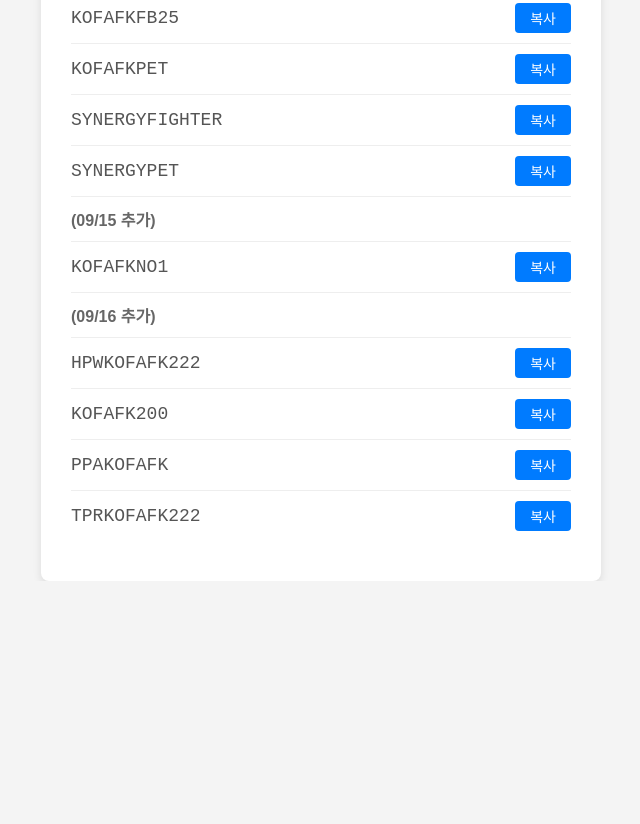
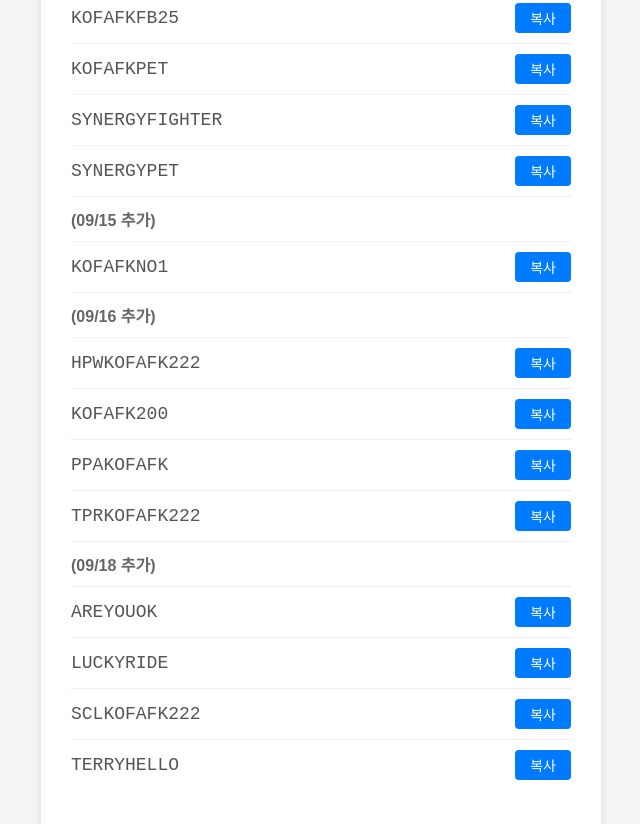
Before and after one commit to Niezel/coupon-page, a plain HTML site: page index.html in a window 1280 px wide. Shown: the part 1677-2501 px from the top of the page, without its empty margins (319-959 px from the left). Before the commit the page ends 2258 px from the top, so only its background shows below. Drawn offline with Linux system fonts and the light colour scheme.

Commit message:
Update index.html

```diff
--- a/index.html
+++ b/index.html
@@ -173,9 +173,29 @@
                 <span class="code-text">TPRKOFAFK222</span>
                 <button class="copy-btn">복사</button>
             </li>
+            <li class="date-divider">
+                (09/18 추가)
+            </li>
+            <li>
+                <span class="code-text">AREYOUOK</span>
+                <button class="copy-btn">복사</button>
+            </li>
+            <li>
+                <span class="code-text">LUCKYRIDE</span>
+                <button class="copy-btn">복사</button>
+            </li>
+            <li>
+                <span class="code-text">SCLKOFAFK222</span>
+                <button class="copy-btn">복사</button>
+            </li>
+            <li>
+                <span class="code-text">TERRYHELLO</span>
+                <button class="copy-btn">복사</button>
+            </li>
         </ul>
         <div id="message"></div>
     </div>
     <script src="script.js"></script>
 </body>
+
 </html>
```
